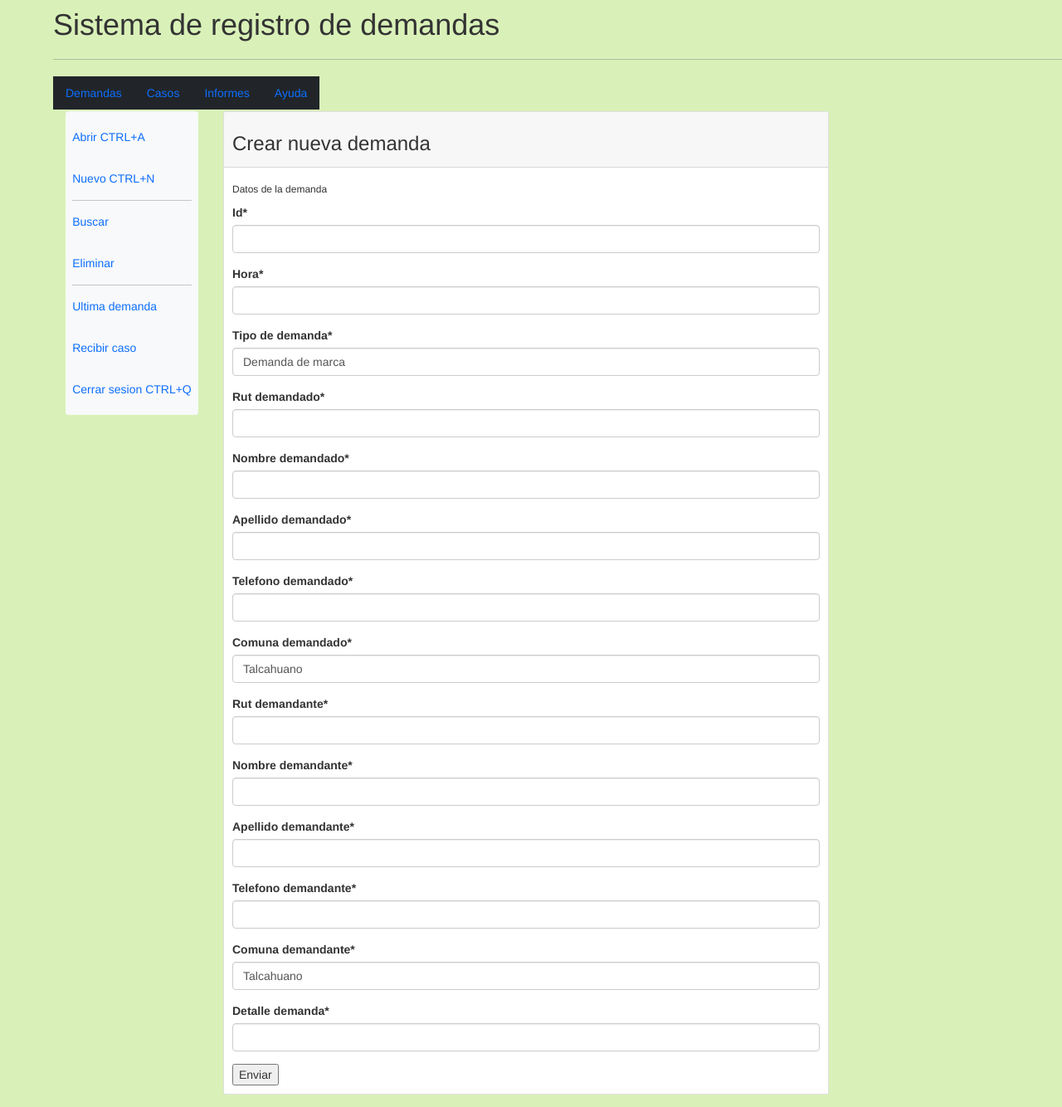
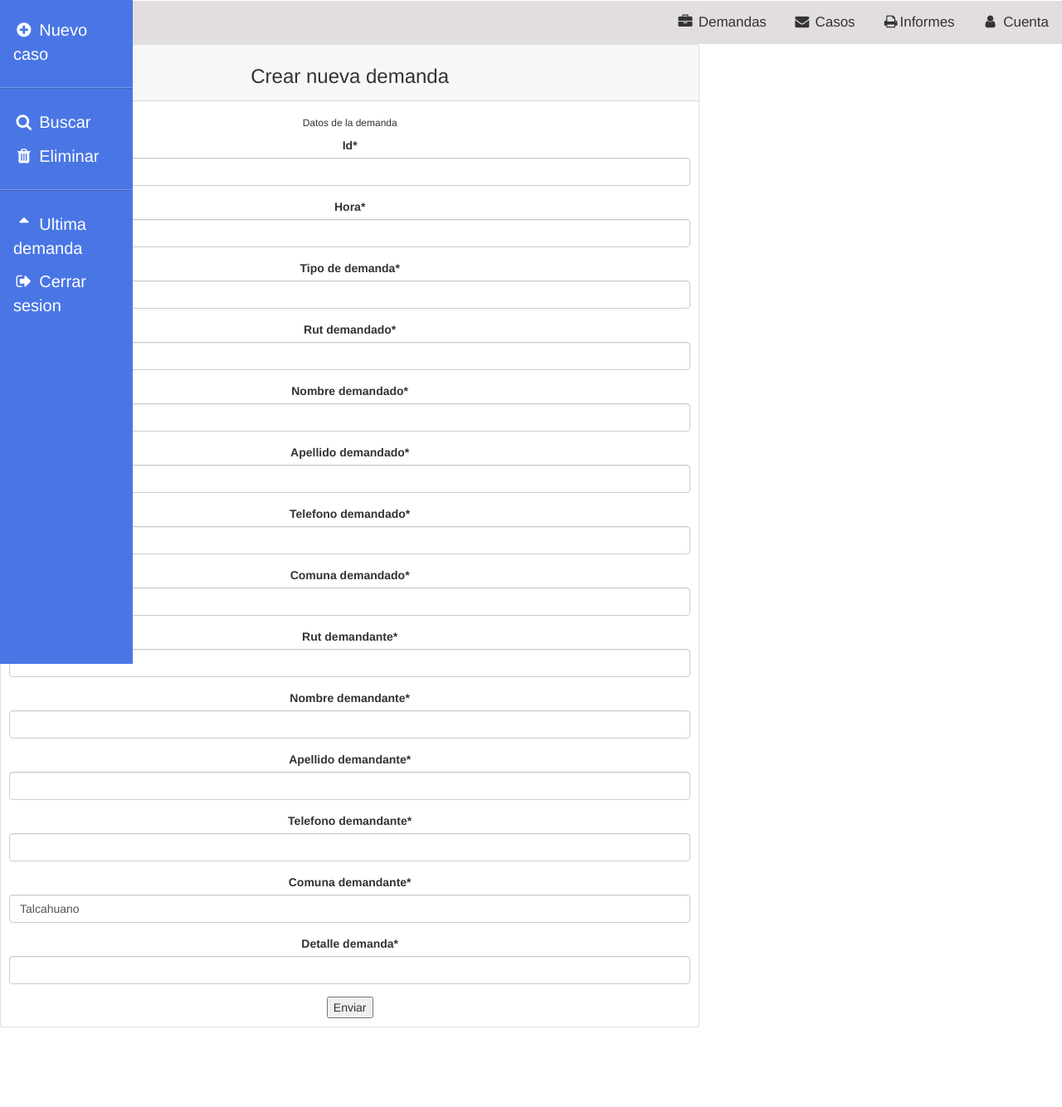
Before and after one commit to xowito/legaltech, a Django app: page /nueva_demanda in a window 1280 px wide. Shown: the whole page at 83% size. After the commit the page ends 1238 px from the top, so only its background shows below. Run offline with Django 4.2, Linux system fonts and the light colour scheme; some libraries are stand-ins or nearby versions.

Commit message:
dashboard

```diff
--- a/lt_env/legaltech_site/legaltech_app/static/legaltech_app/css/estilo.css
+++ /dev/null
@@ -1,6 +0,0 @@
-div#div_id_Id,div#div_id_Hora,div#div_id_Hora,div#div_id_Tipo_de_demanda,div#div_id_Rut_demandado,
-div#div_id_Nombre_demandado,div#div_id_Apellido_demandado,div#div_id_Telefono_demandado,div
-#div_id_Comuna_demandado,div#div_id_Rut_demandante,div#div_id_Nombre_demandante,div#div_id_Apellido_demandante{
-    justify-content: space-between!important;
-    margin: 500px!important;
-}
--- a/lt_env/legaltech_site/legaltech_app/templates/legaltech_app/base.html
+++ b/lt_env/legaltech_site/legaltech_app/templates/legaltech_app/base.html
@@ -8,70 +8,81 @@
   <link href="https://cdn.jsdelivr.net/npm/bootstrap@5.1.3/dist/css/bootstrap.min.css" rel="stylesheet">
   <script src="https://cdn.jsdelivr.net/npm/bootstrap@5.1.3/dist/js/bootstrap.bundle.min.js"></script>
   <script src="{% static 'legaltech_app/js.js' %}"></script>
-  <script src="{% static 'css/estilo.css' %}"></script>
+  <script src="{% static 'legaltech_app/css/estilo.css' %}"></script>
   <link rel="stylesheet" href="https://cdnjs.cloudflare.com/ajax/libs/font-awesome/4.7.0/css/font-awesome.min.css">
   <link rel="stylesheet" href="https://www.w3schools.com/w3css/4/w3.css">
   <link rel="stylesheet" href="https://fonts.googleapis.com/icon?family=Material+Icons">
   <link rel="stylesheet" href="https://maxcdn.bootstrapcdn.com/bootstrap/3.3.7/css/bootstrap.min.css">
+  <link rel="stylesheet" href="https://cdnjs.cloudflare.com/ajax/libs/font-awesome/4.7.0/css/font-awesome.min.css">
 </head>
-</head>
-<body style="background-color: rgb(217, 241, 184);">
-<h1 class="mt-3" style="margin-left: 5%;">Sistema de registro de demandas</h1>
-<div class="mt-3" style="margin-left: 5%;">
-    <hr>
-  <ul class="nav bg-dark" style="max-width:fit-content; border-color:black;">
-    <li class="nav-item">
-      <a class="nav-link" href="{% url 'demandas' %}">Demandas</a>
-    </li>
-    <li class="nav-item">
-      <a class="nav-link" href="#">Casos</a>
-    </li>
-    <li class="nav-item">
-      <a class="nav-link" href="#">Informes</a>
-    </li>
-    <li class="nav-item">
-      <a class="nav-link" href="#">Ayuda</a>
-    </li>
-  </ul>
-</div>
-<div class="container mt-1" style="margin-left: 5%;">
+<body>
+  <style>
+    .sidebar {
+      height: 100%;
+      width: 160px;
+      position: fixed;
+      z-index: 1;
+      top: 0;
+      left: 0;
+      background-color: #4A76E5;
+      overflow-x: hidden;
+      padding-top: 16px;
+    }
+    .sidebar a {
+      padding: 6px 8px 6px 16px;
+      text-decoration: none;
+      font-size: 20px;
+      color: #ffffff;
+      display: block;
+    }
+    .sidebar a:hover {
+      color: #333;
+    }
+    .main {
+      margin-left: 160px;
+      padding: 0px 10px;
+    }
+
+    @media screen and (max-height: 450px) {
+      .sidebar {padding-top: 15px;}
+      .sidebar a {font-size: 18px;}
+    }
+    .topnav a {
+      float: right;
+      color: #333;
+      text-align: center;
+      padding: 14px 16px;
+      text-decoration: none;
+      font-size: 17px;
+    }
+    .topnav a:hover {
+      background-color: #ddd;
+      color: black;
+    }
+
+  </style>
     <div class="row">
         <div class="col-sm-2">
-            <nav class="navbar bg-light">
-                <ul class="nav navbar-nav">
-                    <li class="nav-item">
-                        <a class="nav-link" href="#">Abrir     CTRL+A</a>
-                    </li>
-                    <li class="nav-item">
-                        <a class="nav-link" href="{% url 'nueva_demanda' %}">Nuevo  CTRL+N</a>
-                    </li>
-                    <hr style="margin:0%">
-                    <li class="nav-item">
-                        <a class="nav-link" href="#">Buscar</a>
-                    </li>
-                    <li class="nav-item">
-                        <a class="nav-link" href="#">Eliminar</a>
-                    </li>
-                    <hr style="margin:0%">
-                    <li class="nav-item">
-                        <a class="nav-link" href="#">Ultima demanda</a>
-                    </li>
-                    <li class="nav-item">
-                        <a class="nav-link" href="#">Recibir caso</a>
-                    </li>
-                    <li class="nav-item">
-                        <a class="nav-link" href="#">Cerrar sesion CTRL+Q</a>
-                    </li>
-                </ul>
-            </nav>
+          <div class="sidebar">
+            <a href="{% url 'nueva_demanda' %}"><i class="fa fa-fw fa-plus-circle"></i> Nuevo caso</a>
+            <hr>
+            <a href=""><i class="fa fa-fw fa-search"></i> Buscar</a>
+            <a href=""><i class="fa fa-fw fa-trash"></i> Eliminar</a>
+            <hr>
+            <a href=""><i class="fa fa-fw fa-sort-asc"></i> Ultima demanda</a>
+            <a href=""><i class="fa fa-fw fa-sign-out"></i> Cerrar sesion</a>
+          </div>
+        </div>
+        <div class="col-sm-8" style="width:100%">
+          <div class="topnav" style="background-color: rgb(226, 222, 222); overflow: hidden">
+            <a href=""><i class="fa fa-fw fa-user"></i> Cuenta</a>
+            <a href=""><i class="fa fa-fw fa-print"></i>Informes</a>
+            <a href=""><i class="fa fa-fw fa-envelope"></i> Casos</a>
+            <a href=""><i class="fa fa-fw fa-briefcase"></i> Demandas</a>
+          </div>
         </div>
         {% block contenido %}
         {% endblock contenido %}
     </div>
-
-</div>
-
-
-
 </body>
 </html>
--- a/lt_env/legaltech_site/legaltech_app/templates/legaltech_app/home.html
+++ b/lt_env/legaltech_site/legaltech_app/templates/legaltech_app/home.html
@@ -2,6 +2,5 @@
 {% load static %}
 {% block contenido %}
         <div class="col-sm-8">
-            <h2>Al hacer click en la opcion Nueva</h2>
         </div>
 {% endblock contenido %}
--- a/lt_env/legaltech_site/legaltech_app/templates/legaltech_app/nueva_demanda.html
+++ b/lt_env/legaltech_site/legaltech_app/templates/legaltech_app/nueva_demanda.html
@@ -2,7 +2,7 @@
 {% load crispy_forms_tags %}
 {% load static %}
 {% block contenido %}
-        <div class="col-sm-8 mb-4">
+        <div class="col-sm-8 mb-4" style="text-align: center;">
             <div class="card">
                 <div class="card-header">
                     <h3>Crear nueva demanda</h3>
```
